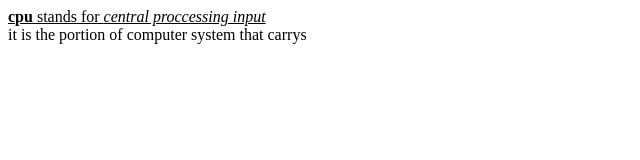
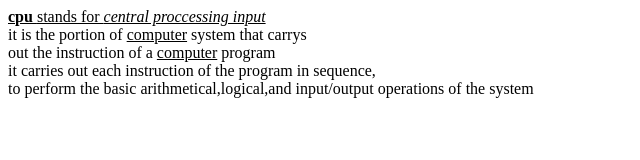
Before and after one commit to iamneo-production/daaeffbcffcfeafadaeccdfffebaeceaec, a website: page public/index.html in a window 1280 px wide. Shown: the whole page, without its empty margins (0-640 px from the left). Drawn offline with Linux system fonts and the light colour scheme.

Commit message:
Backup Commit

```diff
--- a/public/index.html
+++ b/public/index.html
@@ -2,7 +2,10 @@
     <body>
         <p>
             <u><b> cpu </b>stands for <i>central proccessing input</i></u><br>
-   it is the portion of computer system that carrys
+   it is the portion of <u>computer</u> system that carrys <br>
+   out the instruction of a <u>computer</u>  program<br>
+   it carries out each instruction of the program in sequence,<br>
+   to perform the basic arithmetical,logical,and input/output operations of the system
         </p>
     </body>
 </html>
```
